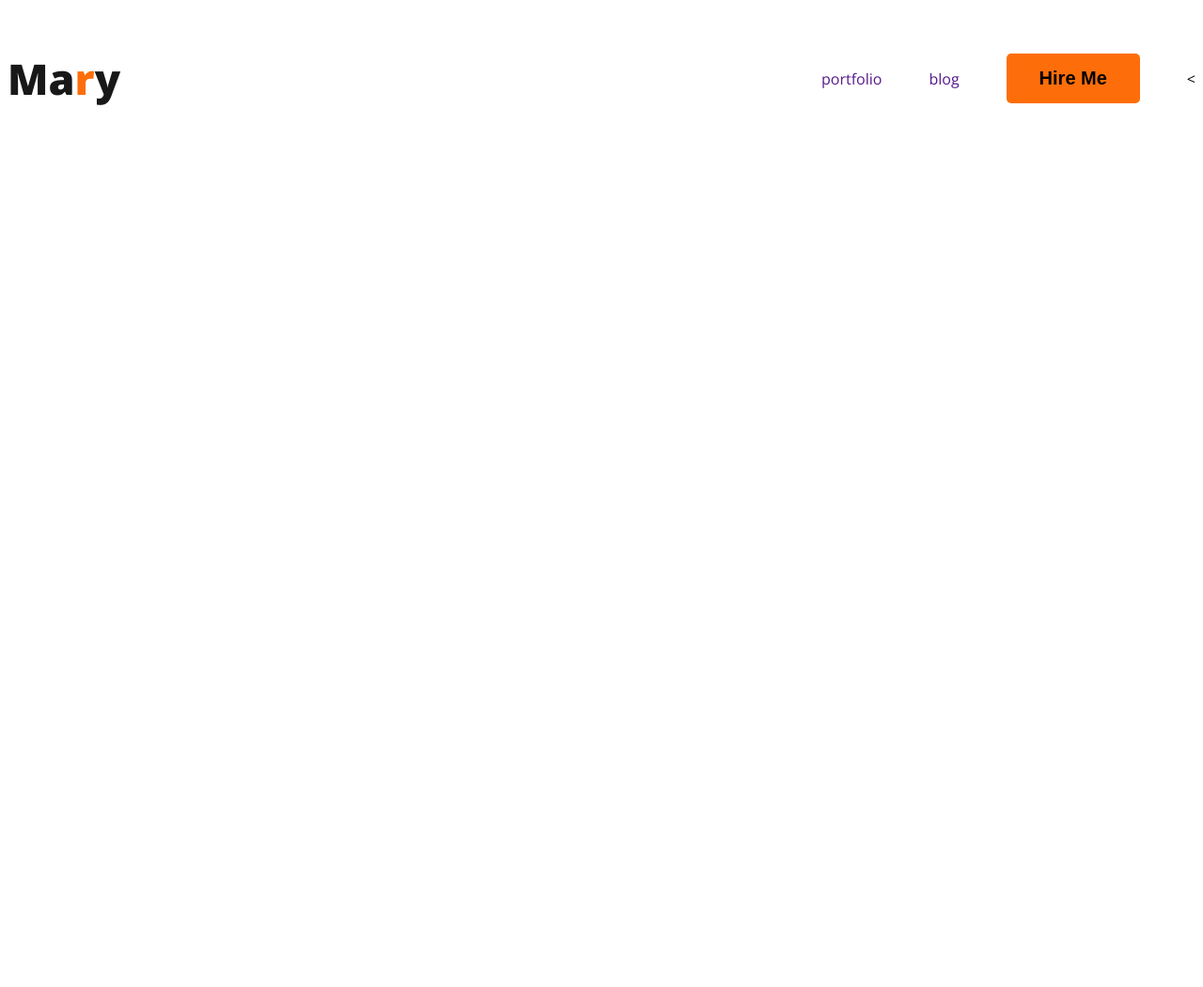
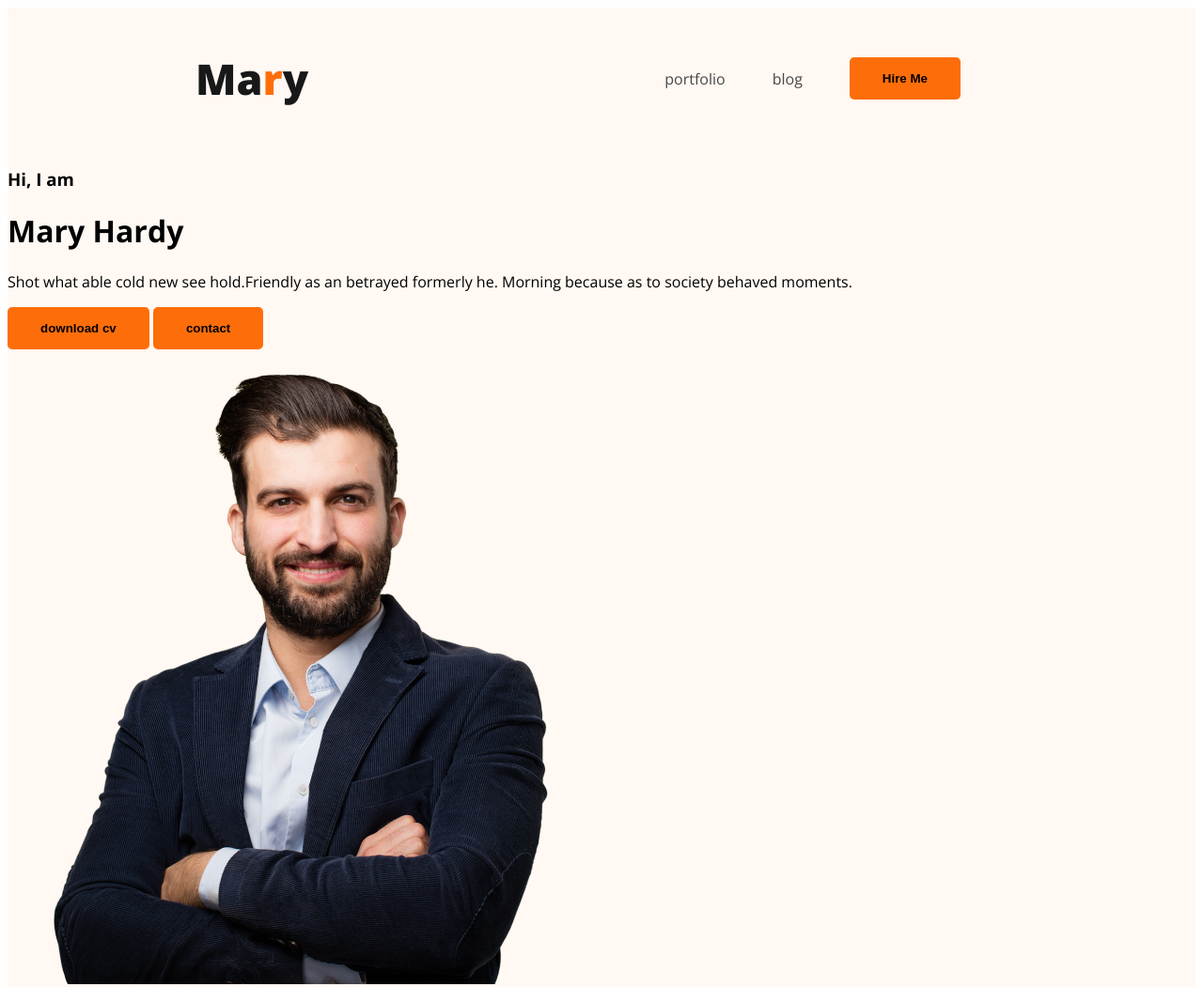
Before and after one commit to Abraham1279/webdeveloper-portfolio, a plain HTML site: page index.html in a window 1280 px wide. Shown: the whole page at 94% size. Before the commit the page ends 800 px from the top, so only its background shows below. Drawn offline with nearby package versions, Linux system fonts and the light colour scheme.

Commit message:
image added

```diff
--- a/index.html
+++ b/index.html
@@ -12,18 +12,28 @@
     <link rel="stylesheet" href="style/portfolio.css">
 </head>
 <body>
-    <header>
+    <header class="header">
         <nav>
             <h3 class="nav-title">Ma<span class="text-primary">r</span>y</h3>
             <ul>
                  <li><a href="">portfolio</a> </li>
                  <li><a href="">blog</a></li>
                  <li><button class="btn-primary">Hire Me</button></li>
-                <
+
 
             </ul>
         </nav>
+        <div class="baner">
+            <div>
+                <h3 class="banner-greeting">Hi, I  am</h3>
+                <h1 class="banner-title">Mary Hardy</h1>
+                <p>Shot what able cold new see hold.Friendly as an betrayed formerly he. Morning because as to society behaved moments.</p>
+                    <button class="btn-primary">download cv</button>
+                    <button class="btn-primary">contact</button>
+            </div>
+            <img class="profile-pic" src="images/hardy.png" alt="">
 
+        </div>
     </header>
     <main>
 
--- a/style/portfolio.css
+++ b/style/portfolio.css
@@ -9,7 +9,7 @@ body{
     border-radius: 5px;
     background: #FD6E0A;
     border: 0;
-    clear: white;
+    clear: white;VVOLK
     font-size: 20px;
     font-weight: 700;
     padding: 15px 35px;
@@ -20,6 +20,7 @@ nav{
     display: flex;
     justify-content:space-between ;
     align-items: center;
+    margin:0 200px ;
 }
 .nav-title{
     color:   #181818;
@@ -37,6 +38,18 @@ nav li {
 }
 nav a{
     text-decoration: none;
-      color: #474747);
+      color: #474747;
 
 }
+/* header related styles*/
+header{
+    background-color:  #FFF8F3;
+}
+.banner{
+    padding:30px 30px 30px 150px;
+      display: flex;
+
+}
+.banner .profile-pic{
+    width: 500px;
+}
```
